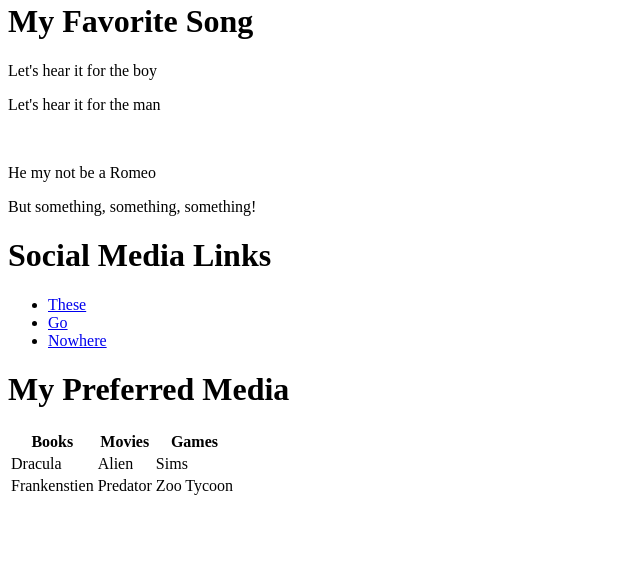
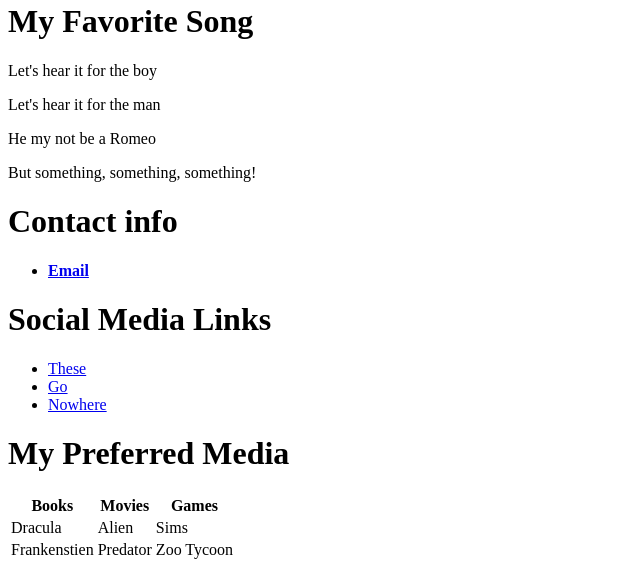
Before and after one commit to little-boots/little-boots.github.io, a plain HTML site: page index.html in a window 1280 px wide. Shown: the part 330-900 px from the top of the page, without its empty margins (0-640 px from the left). Before the commit the page ends 836 px from the top, so only its background shows below. Drawn offline with Linux system fonts and the light colour scheme.

Commit message:
Add contacts

```diff
--- a/index.html
+++ b/index.html
@@ -12,9 +12,17 @@
 
       <p>Let's hear it for the boy</p>
       <p>Let's hear it for the man</p>
-      <br>
       <p>He my not be a Romeo</p>
       <p>But something, something, something!</p>
+
+      <h1>Contact info</h1>
+      <ul>
+         <strong>
+            <li>
+               <a href="mailto:glessner.chris@gmail.com">Email</a>
+            </li>
+         </strong>
+      </ul>
 
       <h1>Social Media Links</h1>
       <ul>
```
